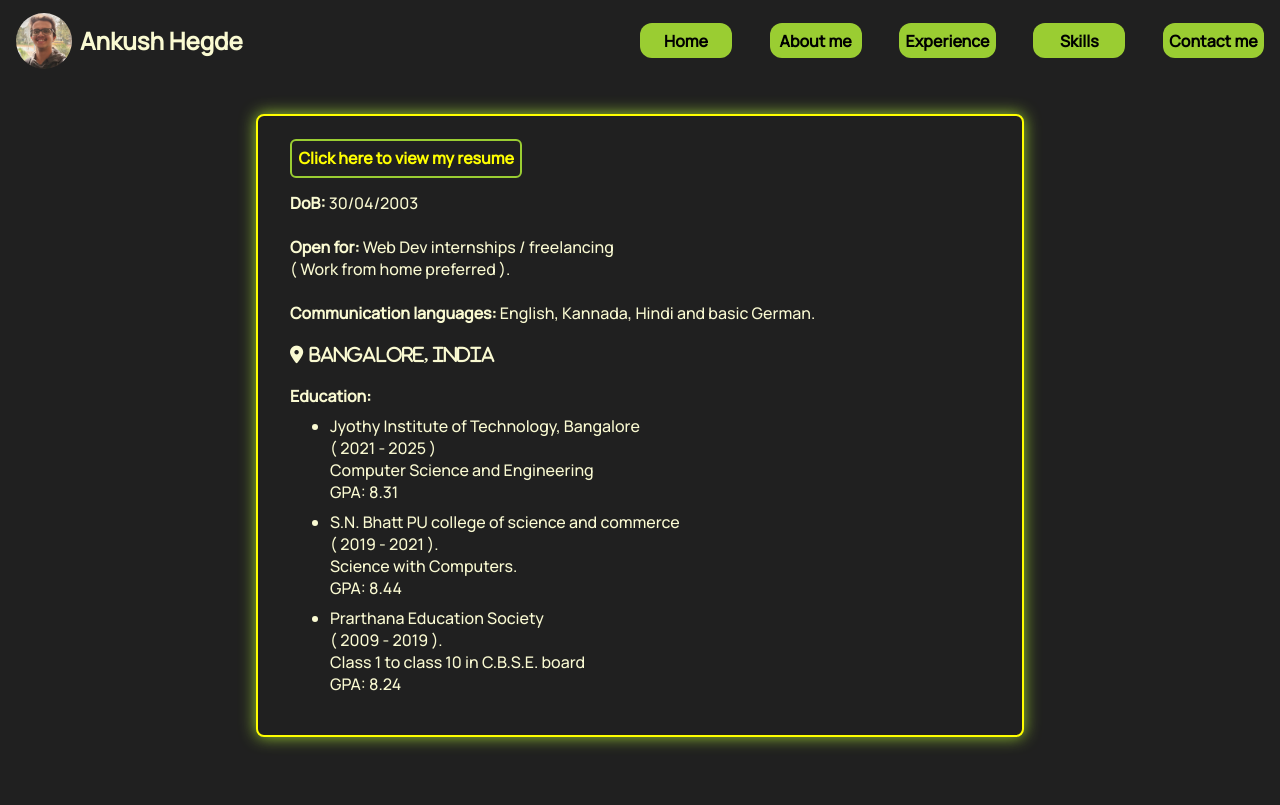
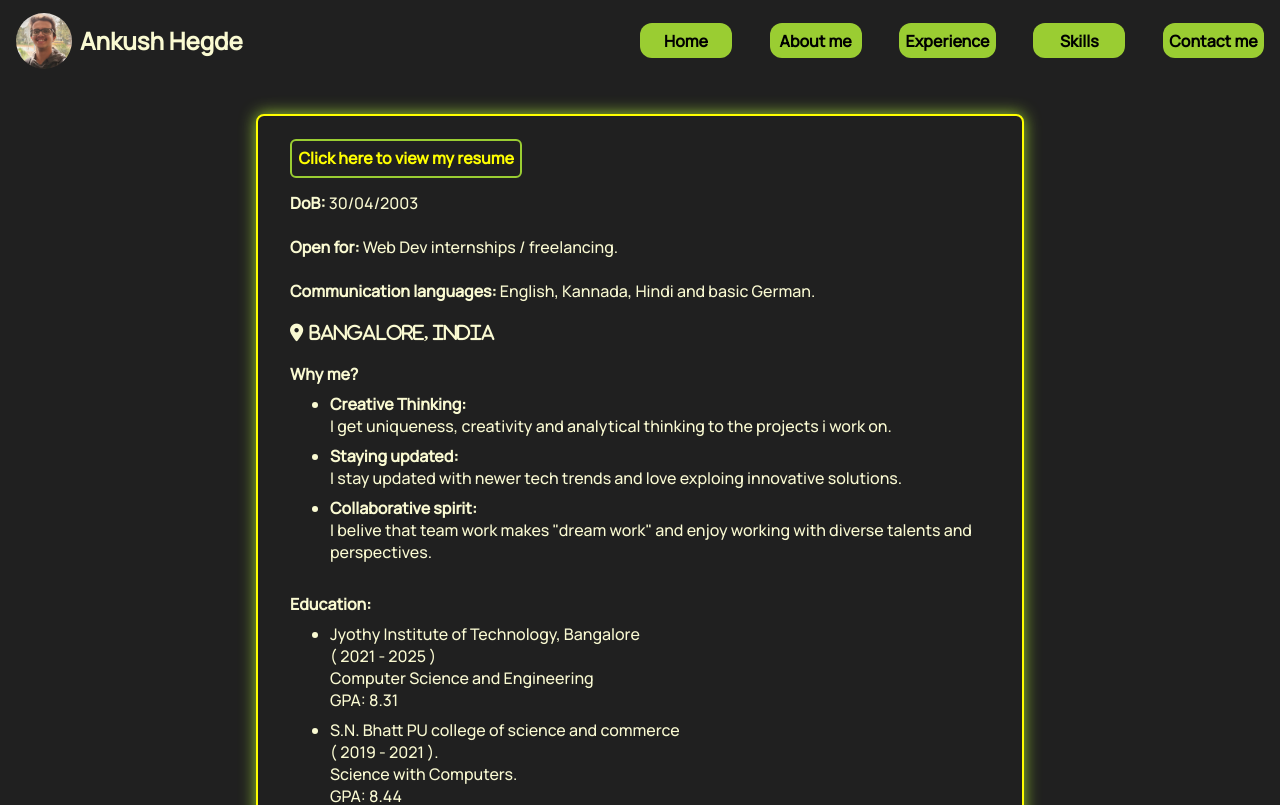
Before and after one commit to ankush07261/Ankush-Portfolio, a React (Create React App) app: page /about-me in a window 1280 px wide. Shown: the top 805 px of the page. Built offline with nearby package versions, Linux system fonts and the light colour scheme; a web font is replaced by a local one.

Commit message:
Update AboutMe.jsx

```diff
--- a/src/components/AboutMe.jsx
+++ b/src/components/AboutMe.jsx
@@ -7,12 +7,32 @@ function AboutMe() {
     <div className='aboutMe-container'>
       <div className="text">
         <p className='me-text'>
-            <b><a className="resume" href="https://drive.google.com/file/d/16N8qp47wK9q5-P3PVxJbd-uZjR4zSlG3/view?usp=sharing" target="_blank" rel="noreferrer"> Click here to view my resume</a></b><br /><br />
+            <b><a className="resume" href="https://drive.google.com/file/d/1ZhUnv4E5RH3usob5WMK0semtqBnVOLcS/view?usp=sharing" target="_blank" rel="noreferrer"> Click here to view my resume</a></b><br /><br />
             <b>DoB:</b> 30/04/2003<br /><br />
-            <b>Open for: </b>Web Dev internships / freelancing<br/> &#40; Work from home preferred &#41;.<br /><br />
+            <b>Open for: </b>Web Dev internships / freelancing.<br /><br />
             <b>Communication languages:</b> English, Kannada, Hindi and basic German.<br /><br/>
             <i class='fas fa-map-marker-alt'>Bangalore, India</i>
             <br />
+            <b>Why me?</b><br />
+            <ul>
+              <li>
+                <b>Creative Thinking:</b>
+                <br />
+                I get uniqueness, creativity and analytical thinking to the projects i work on.
+              </li>
+              <li>
+                <b>Staying updated:</b>
+                <br />
+                I stay updated with newer tech trends and love exploing innovative solutions.
+              </li>
+              <li>
+                <b>Collaborative spirit:</b>
+                <br />
+                I belive that team work makes "dream work" and enjoy working with diverse talents and perspectives.
+              </li>
+
+            </ul>
+            <br/>
             <b>Education: </b><br />
             <ul>
               <li>Jyothy Institute of Technology, Bangalore<br />&#40; 2021 - 2025 &#41;<br />
```
